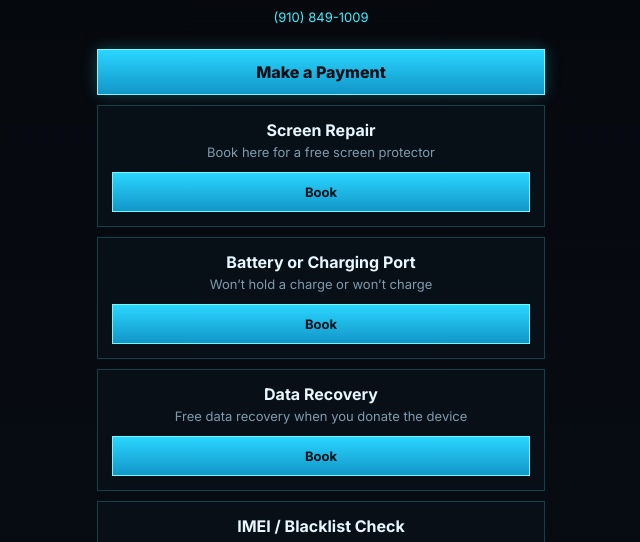
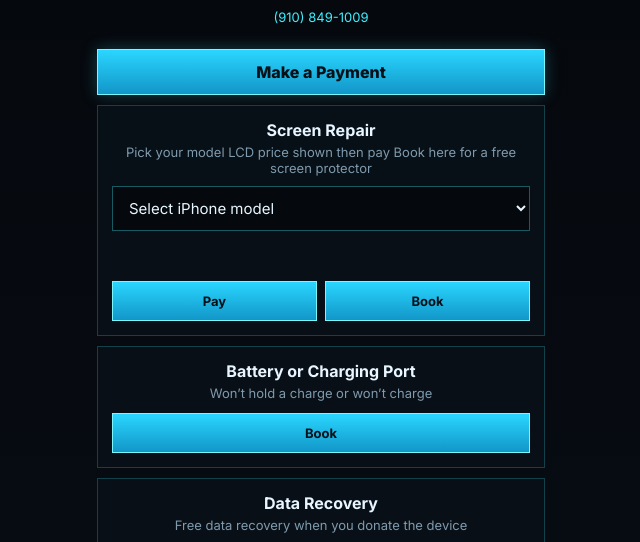
Before and after one commit to 910pro/910pro-agent, a website: page docs/index.html in a window 1280 px wide. Shown: the part 204-746 px from the top of the page, without its empty margins (319-959 px from the left). Drawn offline with Linux system fonts and the light colour scheme.

Commit message:
Add LCD model picker on live page

```diff
--- a/docs/index.html
+++ b/docs/index.html
@@ -27,6 +27,8 @@
     .item h2 { font-size:16px; } .item p { color:var(--muted); font-size:13px; margin-top:4px; }
     .row { display:flex; gap:8px; margin-top:12px; }
     .btn { flex:1; display:flex; align-items:center; justify-content:center; padding:11px 12px; font-weight:700; font-size:13px; background:linear-gradient(180deg,#2ad6ff,#1296c8); color:#041018; border:1px solid #7af6ff; text-align:center; }
+    select { width:100%; margin-top:10px; background:#05090d; border:1px solid rgba(61,240,255,.35); color:var(--text); padding:11px 12px; font-size:15px; font-family:inherit; }
+    #screenPrice { margin-top:10px; font-family:Orbitron,sans-serif; color:var(--neon); font-size:22px; min-height:28px; }
     footer { text-align:center; margin-top:28px; color:var(--muted); font-size:12px; }
     footer a { color:var(--neon); }
     .social { display:flex; justify-content:center; gap:14px; margin:18px 0 10px; }
@@ -51,7 +53,34 @@
     </header>
     <a class="pay" href="https://buy.stripe.com/28EeVeffZfwC8P46IW3cc00">Make a Payment</a>
     <section class="list">
-      <article class="item"><h2>Screen Repair</h2><p>Book here for a free screen protector</p><div class="row"><a class="btn" href="sms:9108491009">Book</a></div></article>
+      <article class="item" id="screen">
+        <h2>Screen Repair</h2>
+        <p>Pick your model LCD price shown then pay Book here for a free screen protector</p>
+        <select id="model" aria-label="iPhone model">
+          <option value="">Select iPhone model</option>
+          <option value="55">iPhone 7 / 8 / SE</option>
+          <option value="65">iPhone X / XR / XS / 11</option>
+          <option value="70">iPhone XS Max / 11 Pro / 11 Pro Max</option>
+          <option value="70b">iPhone 12 / 13</option>
+          <option value="80">iPhone 12 Pro / 12 Pro Max</option>
+          <option value="80b">iPhone 13 Pro / 13 Pro Max</option>
+          <option value="80c">iPhone 14 / 14 Plus</option>
+          <option value="80d">iPhone 15 / 15 Plus</option>
+          <option value="90">iPhone 14 Pro / 14 Pro Max</option>
+          <option value="90b">iPhone 16E</option>
+          <option value="100">iPhone 15 Pro / 15 Pro Max</option>
+          <option value="100b">iPhone 16 / 16 Plus</option>
+          <option value="110">iPhone 17</option>
+          <option value="130">iPhone 16 Pro / 16 Pro Max</option>
+          <option value="140">iPhone 17 Pro / 17 Pro Max</option>
+          <option value="200">iPhone Air</option>
+        </select>
+        <p id="screenPrice"></p>
+        <div class="row">
+          <a class="btn" id="screenPay" href="https://buy.stripe.com/28EeVeffZfwC8P46IW3cc00">Pay</a>
+          <a class="btn" href="sms:9108491009">Book</a>
+        </div>
+      </article>
       <article class="item"><h2>Battery or Charging Port</h2><p>Won’t hold a charge or won’t charge</p><div class="row"><a class="btn" href="sms:9108491009">Book</a></div></article>
       <article class="item"><h2>Data Recovery</h2><p>Free data recovery when you donate the device</p><div class="row"><a class="btn" href="sms:9108491009">Book</a></div></article>
       <article class="item"><h2>IMEI / Blacklist Check</h2><p>Check a device before you buy or sell</p><div class="row"><a class="btn" href="https://buy.stripe.com/14A6oI4Bl706fds8R43cc01">Order</a></div></article>
@@ -71,5 +100,21 @@
       <p>910pro · Fayetteville / Cumberland County</p>
     </footer>
   </div>
+  <script>
+    const PAY80 = 'https://buy.stripe.com/4gM3cwffZgAG7L03wK3cc06';
+    const PAYANY = 'https://buy.stripe.com/28EeVeffZfwC8P46IW3cc00';
+    const prices = { '55':55,'65':65,'70':70,'70b':70,'80':80,'80b':80,'80c':80,'80d':80,'90':90,'90b':90,'100':100,'100b':100,'110':110,'130':130,'140':140,'200':200 };
+    const model = document.getElementById('model');
+    const out = document.getElementById('screenPrice');
+    const pay = document.getElementById('screenPay');
+    function sync() {
+      const p = prices[model.value];
+      if (!p) { out.textContent = ''; pay.textContent = 'Pay'; pay.href = PAYANY; return; }
+      out.textContent = '$' + p;
+      pay.textContent = 'Pay $' + p;
+      pay.href = p === 80 ? PAY80 : PAYANY;
+    }
+    model.addEventListener('change', sync);
+  </script>
 </body>
 </html>
```
